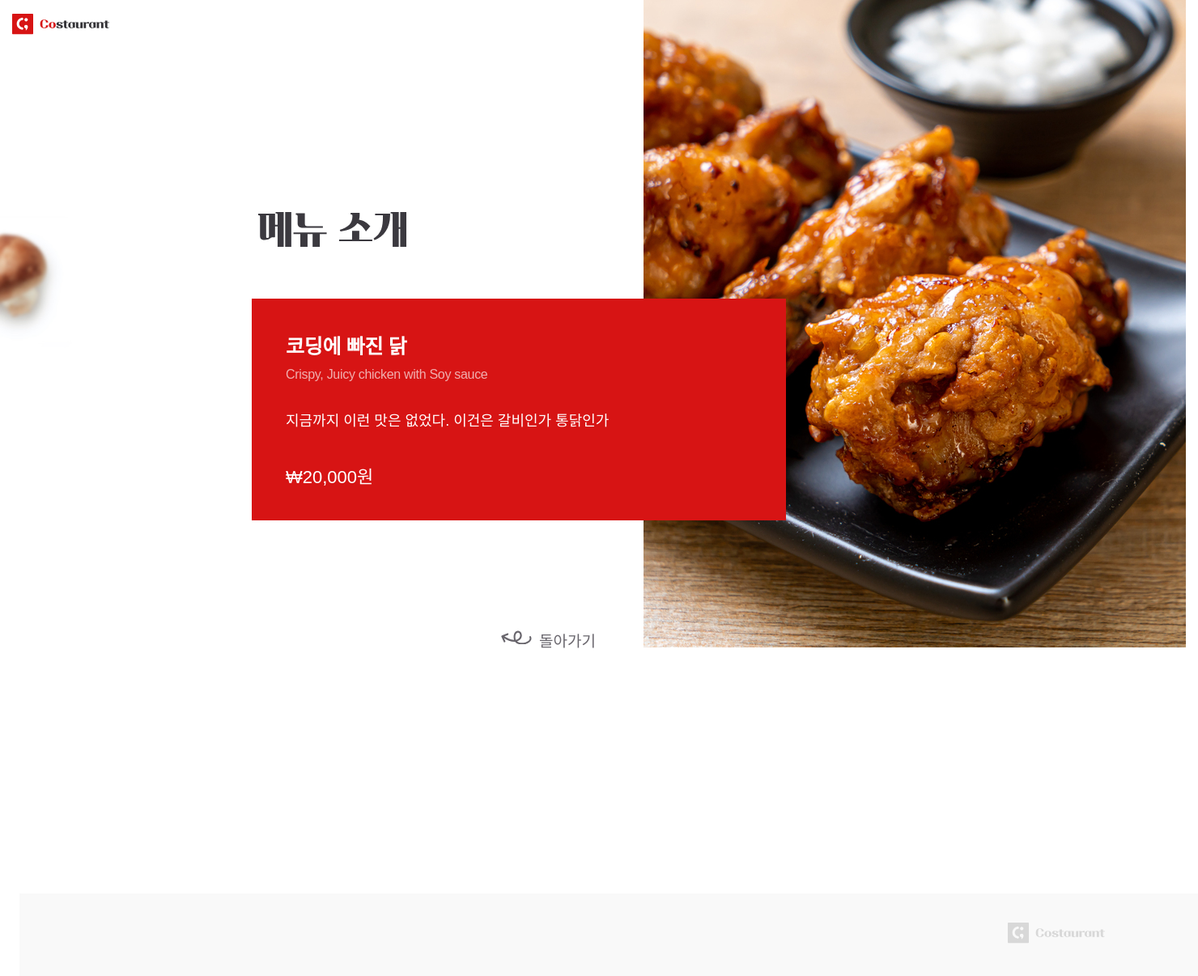
After one commit to WanzGoh/Django_restaurant, a Django app: page /menus/food/1/ in a window 1480 px wide. The commit adds this page. Shown: the whole page at 81% size. Run offline with Django 3.2, Linux system fonts and the light colour scheme; some web fonts are replaced.

```diff
--- /dev/null
+++ b/foods/templates/foods/chicken.html
@@ -0,0 +1,3 @@
+<h1>이건 치킨입니다.</h1>
+
+<a href='./index.html'>돌아가기</a>
--- /dev/null
+++ b/foods/templates/foods/detail.html
@@ -0,0 +1,5 @@
+{% load static %}
+<h2>{{name}}</h2>
+<div>{{description}}</div>
+<p>{{price}}원</p>
+<img src= {% get_static_prefix %}{{img_path}} />
--- a/foods/templates/foods/index.html
+++ b/foods/templates/foods/index.html
@@ -2,7 +2,7 @@
 {% load static %}
 
 {% block date-block %}
-  <div>31 may,2020</div>
+  <div>{{date}}</div> <!--today date from views.py-->
 {% endblock date-block %}
 
 {% block food-container %}
--- a/foods/urls.py
+++ b/foods/urls.py
@@ -3,5 +3,6 @@ from django.urls import path
 from . import views
 
 urlpatterns = [
-    path('index/', views.index)
+    path('', views.index),
+    path('menu/<str:food>/', views.food_detail)
 ]
--- /dev/null
+++ b/menus/static/menus/css/detail_styles.css
@@ -0,0 +1,126 @@
+h1,h2,h3,h4,p,a,ul,li{
+    margin: 0;
+    padding: 0;
+    font-family : 'NanumSquare', sans-serif;
+    font-weight: 200;
+    list-style:  none;
+    text-decoration: none;
+    outline: none;
+}
+a:hover,a:active {
+    text-decoration: none;
+}
+b{
+    font-weight: 900;
+}
+body {
+    margin: 0;
+    padding: 0;
+    background: #fff;
+}
+img {
+    margin: 0;
+    padding: 0;
+    border: 0;
+}
+#header,#content,#footer{
+    min-width: 1280px;
+}
+#content{
+    height: 100%;
+    background: url(../images/bg-img-mashroom.jpg) no-repeat left top/92px 169px;
+}
+#footer{
+    background: url(../images/bg-rectangle.svg) no-repeat right bottom/1456px;
+    margin-top:300px;
+}
+.container{
+    position: relative;
+    width: 1450px;
+    margin: 0 auto;
+}
+.nav{
+    height: 60px;
+    padding-top: 17px;
+    box-sizing: border-box;
+}
+.header{
+    padding-left: 296px;
+}
+.header h2{
+    margin-top: 202px;
+    margin-bottom: 58px;
+    padding-left: 8px;
+}
+.menu_img{
+    position: absolute;
+    top: -262px;
+    right: 0;
+    z-index: -1;
+}
+.menu_img img{
+    width: 670px;
+    height: 800px;
+    object-fit: cover;
+    object-position: center;
+}
+.menu_info{
+    background: #D71414;
+    display: inline-block;
+    width: 660px;
+    color: #fff;
+    padding: 39px 0 40px 42px;
+    box-sizing: border-box;
+}
+.menu_info h3{
+    font-size: 25px;
+    font-weight: 600;
+    letter-spacing: -0.3px;
+}
+.menu_info h4{
+    font-size: 16px;
+    font-weight: 500;
+    letter-spacing: -0.3px;
+    color: #f0afaf;
+    padding: 10px 0 33px;
+}
+.menu_info .menu-desc{
+    font-size: 18px;
+    padding-bottom: 40px;
+}
+.menu_info .price{
+    font-size: 22px;
+    font-weight: 500;
+}
+.back-main{
+    margin: 134px 0 0 355px;
+}
+.back-main a{
+    position: relative;
+    display: inline-block;
+    font-size: 19px;
+    font-weight: 500;
+    color: #69666d;
+    transition: 0.2s all;
+}
+.back-main a:after{
+    content: "";
+    position: absolute;
+    display: block;
+    width: 70px;
+    height: 25px;
+    background: url(../images/back.svg) no-repeat;
+    top: 2px;
+    left: -50px;
+    transition: 0.2s all;
+}
+.back-main a:hover{
+    color: #333236;
+}
+.back-main a:hover:after{
+    left: -55px;
+}
+.footer{
+    text-align: right;
+    padding: 36px 100px 36px 0;
+}
--- /dev/null
+++ b/menus/templates/menus/detail.html
@@ -0,0 +1,47 @@
+{% load static %}
+<!DOCTYPE html>
+<html>
+<head>
+    <title>코스토랑</title>
+    <meta charset="utf-8">
+    <link rel="stylesheet" href="{% static 'menus/css/detail_styles.css' %}">
+    <link rel="stylesheet" type="text/css" href="https://cdn.rawgit.com/moonspam/NanumSquare/master/nanumsquare.css">
+</head>
+<body>
+    <div id="header">
+        <div class="container">
+            <div class="nav">
+                <a href="/menus/"> <!--[B] 메뉴 화면으로 돌아가는 URL은 무엇일까요?-->
+                    <img src="{% static 'menus/images/logo-color.svg' %}">
+                </a>
+        </div>
+    </div>
+    <div id="content">
+        <div class="container">
+            <div class="header">
+                <h2>
+                    <img src="{% static 'menus/images/menu-txt.svg' %}">
+                </h2>
+                <div class="menu_img">
+                    <img src="{% static 'menus/images/chicken.jpg' %}">
+                </div>
+                <div class="menu_info">
+                    <h3>코딩에 빠진 닭</h3>
+                    <h4>Crispy, Juicy chicken with Soy sauce</h4>
+                    <p class="menu-desc">지금까지 이런 맛은 없었다. 이건은 갈비인가 통닭인가</p>
+                    <p class="price">&#8361;20,000원</p>
+                </div>
+                <div class="back-main">
+                    <a href="/menus/">돌아가기</a> <!--[C] 메뉴 화면으로 돌아가는 URL 입니다.-->
+                </div>
+            </div>
+        </div>
+    </div>
+    <div id="footer">
+        <div class="container">
+            <div class="footer">
+                <img src="{% static 'menus/images/logo-gray.svg' %}">
+            </div>
+        </div>
+    </div>
+</body>
--- a/menus/urls.py
+++ b/menus/urls.py
@@ -2,5 +2,6 @@ from django.urls import path
 from . import views
 
 urlpatterns = [
-    path('index/', views.index),
+    path('', views.index),
+    path('food/<str:menu>/',views.detail),
 ]
--- a/menus/views.py
+++ b/menus/views.py
@@ -1,5 +1,12 @@
 from django.shortcuts import render
+from datetime import datetime
 
 # Create your views here.
 def index(request):
-    return render(request, 'menus/index.html')
+    today = datetime.now().date()
+    context = {"date":today}
+    return render(request, 'menus/index.html', context)
+
+
+def detail(request,menu):
+    return render(request, 'menus/detail.html')
```
Also changed, not shown: foods/views.py (+17 -1 lines), menus/templates/menus/index.html (+8 -9 lines).
